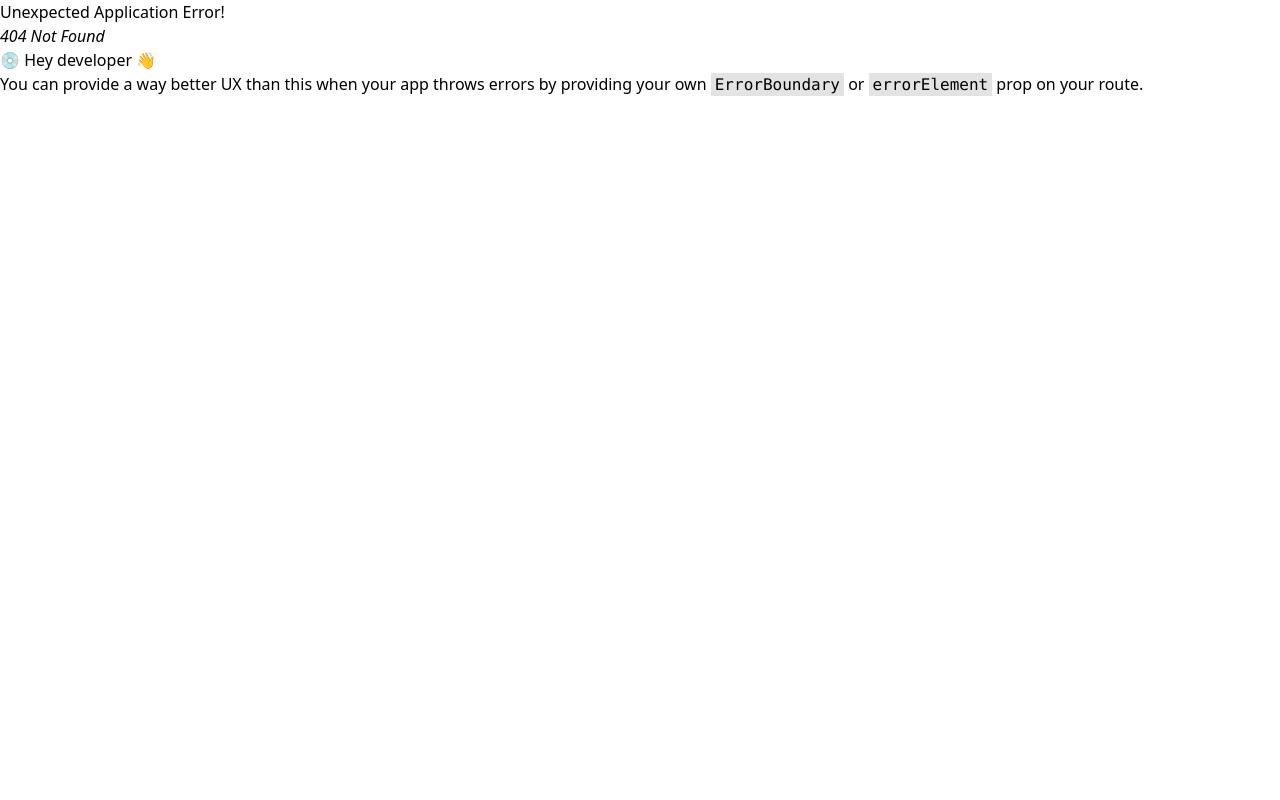
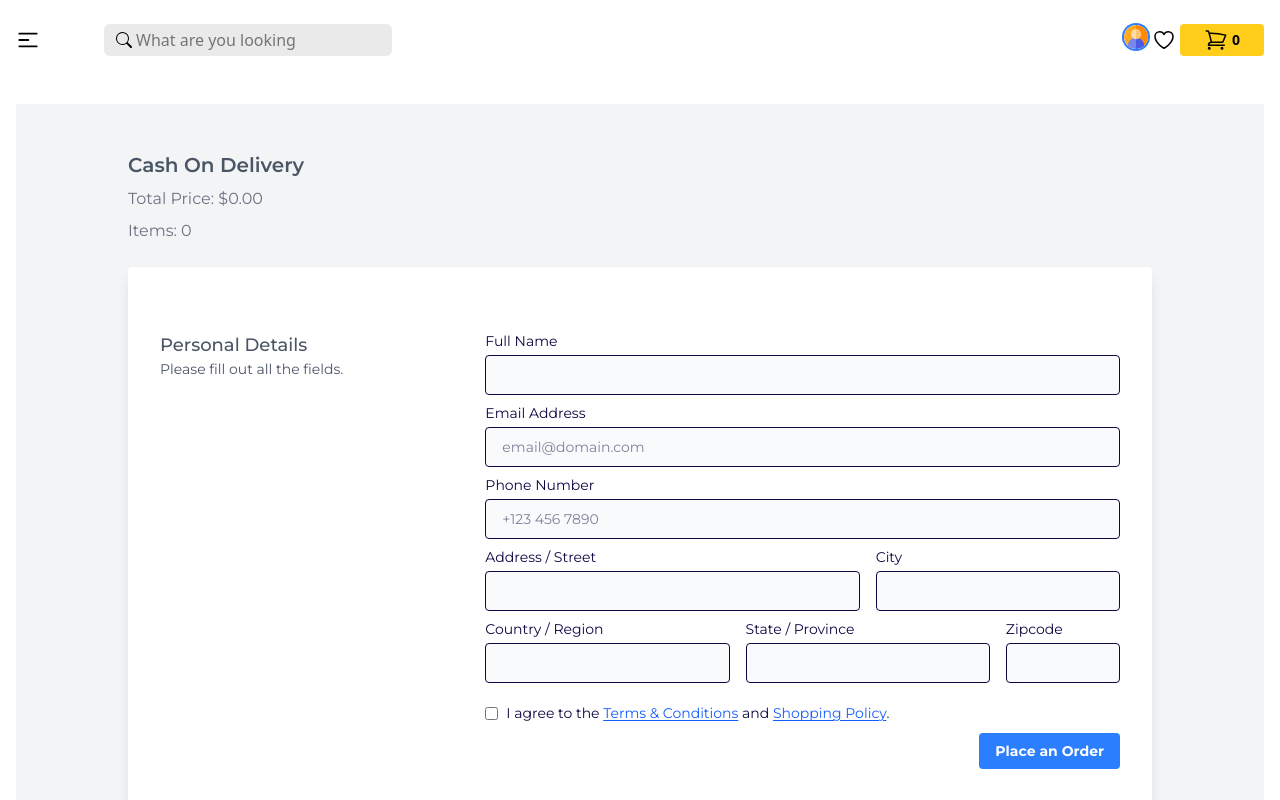
Before and after one commit to edwindominicjoseph/mern_bookstore, a React (Vite) app in the folder Frontend/: page /checkout in a window 1280 px wide. Before the commit this address had no page. Shown: the top 800 px of the page. Built offline with nearby package versions, Linux system fonts and the light colour scheme.

Commit message:
checkout functionality added

```diff
--- a/Frontend/src/components/navbar.jsx
+++ b/Frontend/src/components/navbar.jsx
@@ -13,7 +13,7 @@
     const [isDropdownOpen, setIsDropdownOpen]= useState(false);
     console.log(isDropdownOpen)
     const cartItems = useSelector((state) => state.cart.cartItems);
-    const currentUser = false; // Replace with actual user state
+    const currentUser = true; // Replace with actual user state
 
     const navigation = [
         { name: 'Dashboard', href: '/dashboard' },
--- a/Frontend/src/pages/home/books/Cartpage.jsx
+++ b/Frontend/src/pages/home/books/Cartpage.jsx
@@ -104,13 +104,15 @@
                     </div>
                     <div className="mt-6 flex justify-center text-center text-sm text-gray-500">
                         <Link to="/">
-                            or
+
                             <button
                                 type="button"
+
                                 className="font-medium text-indigo-600 hover:text-indigo-500 ml-1"
                             >
                                 Continue Shopping
                                 <span aria-hidden="true"> &rarr;</span>
+
                             </button>
                         </Link>
                     </div>
--- /dev/null
+++ b/Frontend/src/pages/home/books/Checkoutpage.jsx
@@ -0,0 +1,136 @@
+import React, { useState } from 'react';
+import { useSelector } from 'react-redux';
+import { useForm } from "react-hook-form";
+import { Link } from 'react-router-dom';
+
+const CheckoutPage = () => {
+    const cartItems = useSelector(state => state.cart.cartItems);
+    const totalPrice = cartItems.reduce((acc, item) => acc + item.newPrice, 0).toFixed(2);
+    const { register, handleSubmit } = useForm();
+
+    const [isChecked, setIsChecked] = useState(false);
+    const currentUser = true; // Replace with actual user authentication logic
+
+    const onSubmit = (data) => {
+        const newOrder = {
+            name: data.name,
+            email: currentUser?.email,
+            address: {
+                city: data.city,
+                country: data.country,
+                state: data.state,
+                zipcode: data.zipcode
+            },
+            phone: data.phone,
+            productIds: cartItems.map(item => item?._id),
+            totalPrice: totalPrice,
+        };
+        console.log(newOrder);
+    };
+
+    return (
+        <section>
+            <div className="min-h-screen p-6 bg-gray-100 flex items-center justify-center">
+                <div className="container max-w-screen-lg mx-auto">
+                    <div>
+                        <h2 className="font-semibold text-xl text-gray-600 mb-2">Cash On Delivery</h2>
+                        <p className="text-gray-500 mb-2">Total Price: ${totalPrice}</p>
+                        <p className="text-gray-500 mb-6">Items: {cartItems.length > 0 ? cartItems.length : 0}</p>
+                    </div>
+
+                    <div className="bg-white rounded shadow-lg p-4 px-4 md:p-8 mb-6">
+                        <form onSubmit={handleSubmit(onSubmit)} className="grid gap-4 gap-y-2 text-sm grid-cols-1 lg:grid-cols-3 my-8">
+                            <div className="text-gray-600">
+                                <p className="font-medium text-lg">Personal Details</p>
+                                <p>Please fill out all the fields.</p>
+                            </div>
+
+                            <div className="lg:col-span-2">
+                                <div className="grid gap-4 gap-y-2 text-sm grid-cols-1 md:grid-cols-5">
+                                    <div className="md:col-span-5">
+                                        <label htmlFor="name">Full Name</label>
+                                        <input
+                                            {...register("name", { required: true })}
+                                            type="text" id="name" className="h-10 border mt-1 rounded px-4 w-full bg-gray-50" />
+                                    </div>
+
+                                    <div className="md:col-span-5">
+                                        <label htmlFor="email">Email Address</label>
+                                        <input
+                                            type="text" id="email" className="h-10 border mt-1 rounded px-4 w-full bg-gray-50"
+                                            disabled
+                                            defaultValue={currentUser?.email}
+                                            placeholder="email@domain.com" />
+                                    </div>
+
+                                    <div className="md:col-span-5">
+                                        <label htmlFor="phone">Phone Number</label>
+                                        <input
+                                            {...register("phone", { required: true })}
+                                            type="number" id="phone" className="h-10 border mt-1 rounded px-4 w-full bg-gray-50" placeholder="+123 456 7890" />
+                                    </div>
+
+                                    <div className="md:col-span-3">
+                                        <label htmlFor="address">Address / Street</label>
+                                        <input
+                                            {...register("address", { required: true })}
+                                            type="text" id="address" className="h-10 border mt-1 rounded px-4 w-full bg-gray-50" />
+                                    </div>
+
+                                    <div className="md:col-span-2">
+                                        <label htmlFor="city">City</label>
+                                        <input
+                                            {...register("city", { required: true })}
+                                            type="text" id="city" className="h-10 border mt-1 rounded px-4 w-full bg-gray-50" />
+                                    </div>
+
+                                    <div className="md:col-span-2">
+                                        <label htmlFor="country">Country / Region</label>
+                                        <input
+                                            {...register("country", { required: true })}
+                                            type="text" id="country" className="h-10 border mt-1 rounded px-4 w-full bg-gray-50" />
+                                    </div>
+
+                                    <div className="md:col-span-2">
+                                        <label htmlFor="state">State / Province</label>
+                                        <input
+                                            {...register("state", { required: true })}
+                                            type="text" id="state" className="h-10 border mt-1 rounded px-4 w-full bg-gray-50" />
+                                    </div>
+
+                                    <div className="md:col-span-1">
+                                        <label htmlFor="zipcode">Zipcode</label>
+                                        <input
+                                            {...register("zipcode", { required: true })}
+                                            type="text" id="zipcode" className="h-10 border mt-1 rounded px-4 w-full bg-gray-50" />
+                                    </div>
+
+                                    <div className="md:col-span-5 mt-3">
+                                        <div className="inline-flex items-center">
+                                            <input
+                                                onChange={(e) => setIsChecked(e.target.checked)}
+                                                type="checkbox" id="billing_same" className="form-checkbox" />
+                                            <label htmlFor="billing_same" className="ml-2">
+                                                I agree to the <Link className="underline underline-offset-2 text-blue-600">Terms & Conditions</Link> and <Link className="underline underline-offset-2 text-blue-600">Shopping Policy</Link>.
+                                            </label>
+                                        </div>
+                                    </div>
+
+                                    <div className="md:col-span-5 text-right">
+                                        <button
+                                            disabled={!isChecked}
+                                            className="bg-blue-500 hover:bg-blue-700 text-white font-bold py-2 px-4 rounded">
+                                            Place an Order
+                                        </button>
+                                    </div>
+                                </div>
+                            </div>
+                        </form>
+                    </div>
+                </div>
+            </div>
+        </section>
+    );
+};
+
+export default CheckoutPage;
--- a/Frontend/src/routers/router.jsx
+++ b/Frontend/src/routers/router.jsx
@@ -5,6 +5,7 @@
 import Login from "../components/login.jsx";
 import React from 'react';
 import Cartpage from "../pages/home/books/Cartpage.jsx";
+import Checkoutpage from "../pages/home/books/Checkoutpage.jsx";
 const router = createBrowserRouter([
     {
       path: "/",
@@ -26,6 +27,11 @@
           path: "/login",
           element: <Login/>,
         },
+
+        {
+          path: "/checkout",
+          element: <Checkoutpage/>,
+        },
         {
           path: "/register",
           element: <Register/>,
```
